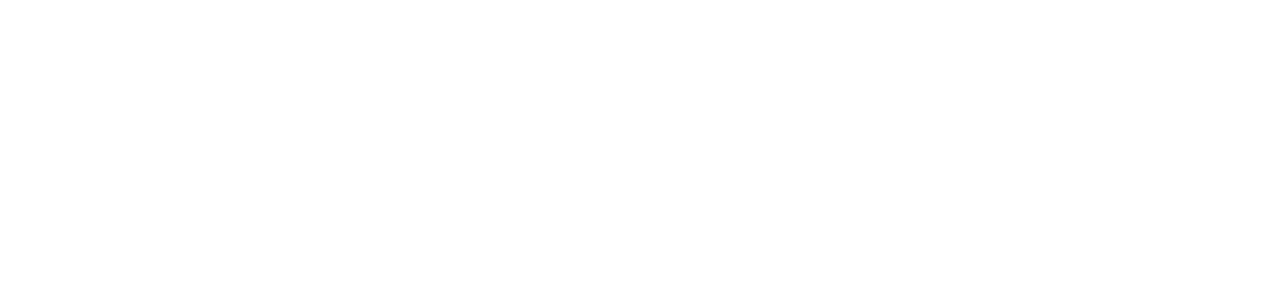
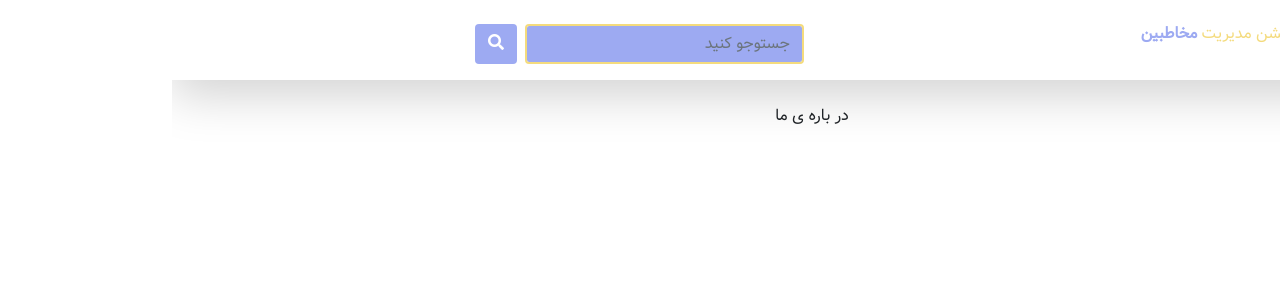
Before and after one commit to reza1899/React_project, a React (Create React App) app in the folder my-app/: page /about in a window 1280 px wide. Before the commit this address had no page. Shown: the top 300 px of the page. Built offline with nearby package versions, Linux system fonts and the light colour scheme.

Commit message:
react router dom is It was practiced

```diff
--- a/my-app/src/App.js
+++ b/my-app/src/App.js
@@ -1,6 +1,6 @@
 import {useState} from "react"
 import './App.css'
-import {Outlet} from "react-router-dom"
+import {Link, Outlet} from "react-router-dom"
 import {
     Navbar,
 } from "./components";
@@ -11,6 +11,9 @@
 return(
   <div className="App">
     <Navbar />
+      <Link to="/about">about</Link>
+      {" "}
+      <Link to="/books">books</Link>
       <Outlet/>
   </div>
 )
--- /dev/null
+++ b/my-app/src/components/Books _project/About.jsx
@@ -0,0 +1,10 @@
+const About = () => {
+    return (
+        <>
+            <div className="text-center">
+                در باره ی ما
+            </div>
+        </>
+    )
+}
+export default About
--- a/my-app/src/components/Books _project/Book.jsx
+++ b/my-app/src/components/Books _project/Book.jsx
@@ -1,13 +1,21 @@
-import {useParams} from "react-router-dom"
-import { Datas } from "./Data"
-const Book = () => {
-    const id =useParams()
-    const getbook = Datas.find(data => (data.number === parseInt(id.bookId)))
+import {useParams} from "react-router-dom";
+import {Datas} from "./Data";
+const Book = () =>{
+    const Id = useParams()
+    const book = Datas.find(data => (data.number === parseInt(Id.bookId)))
     return(
         <>
-        <h3>
-            {getbook.due}
-        </h3>
+            <div className="text-center fs-4 d-block">
+                <h1>
+                    {book.name}
+                </h1>
+                <h1>
+                    {book.price}
+                </h1>
+                <h1>
+                    {book.due}
+                </h1>
+            </div>
         </>
     )
 }
--- a/my-app/src/components/Books _project/Books.jsx
+++ b/my-app/src/components/Books _project/Books.jsx
@@ -1,14 +1,17 @@
 import {Datas} from "./Data";
-import {Outlet , Link} from "react-router-dom";
+import {Link} from "react-router-dom";
+
 const Books = () => {
-    return (
+    return(
         <>
-           <input type="search" placeholder="جستسوجو کنید"/>
-          <div className="p-3">
-              {Datas.map(data => (<Link className="d-block text-decoration-none" to={`/Book/${data.number}`} key={data.name} >{data.name}</Link>
-              ))}
-          </div>
-            <Outlet/>
+            <div className="d-block">
+                <input type="search" placeholder="جستوجو کنید"/>
+                {
+                    Datas.map(data => (
+                        <Link to={`/book/${data.number}`} className="d-block fs-4" key={data.number}>{data.name}</Link>
+                    ))
+                }
+            </div>
         </>
     )
 }
--- a/my-app/src/components/Books _project/Home.jsx
+++ /dev/null
@@ -1,10 +0,0 @@
-import {Link} from "react-router-dom";
-
-const Home = () => {
-    return (
-        <>
-            <Link className="fs-3" to="/Books">Books</Link>
-        </>
-    )
-}
-export default Home
--- a/my-app/src/components/index.jsx
+++ b/my-app/src/components/index.jsx
@@ -4,5 +4,5 @@
 export {default as Navbar} from "./Navbar"
 // export {default as Spinner} from "./Spinner"
 export  {default as Books} from "./Books _project/Books"
-export {default as Home} from "./Books _project/Home"
 export {default as Book} from "./Books _project/Book"
+export {default as About} from "./Books _project/About"
--- a/my-app/src/index.js
+++ b/my-app/src/index.js
@@ -3,12 +3,12 @@
 import './index.css';
 import App from './App';
 import reportWebVitals from './reportWebVitals';
-import {Books,Home,Book} from "./components/index"
 // bootstrap
 import 'bootstrap/dist/css/bootstrap.min.css';
 import 'bootstrap/dist/js/bootstrap.min.js';
 // end bootstrap
 import {BrowserRouter , Routes, Route} from "react-router-dom"
+import {About, Book, Books} from "./components";
 
 const root = ReactDOM.createRoot(document.getElementById('root'));
 root.render(
@@ -16,11 +16,10 @@
     <BrowserRouter>
         <Routes>
             <Route path="/" element={<App />}>
-                <Route index element={<Home />} />
-                <Route path ="/books" element={<Books />} >
-                </Route>
-                <Route path = "/book/:bookId" element={<Book />}/>
+                <Route path = "/about" element={<About/>}/>
+                <Route path = "/books" element={<Books/>}/>
             </Route>
+            <Route path = "/book/:bookId" element={<Book/>}/>
         </Routes>
     </BrowserRouter>
   </React.StrictMode>
```
